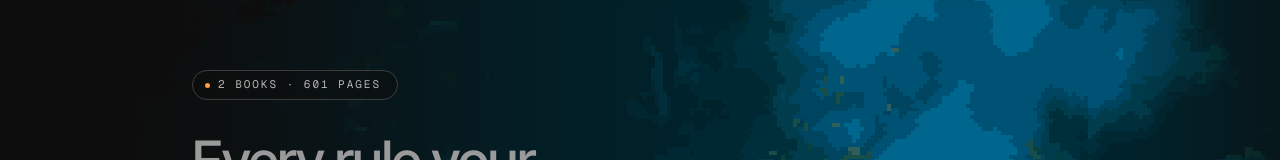
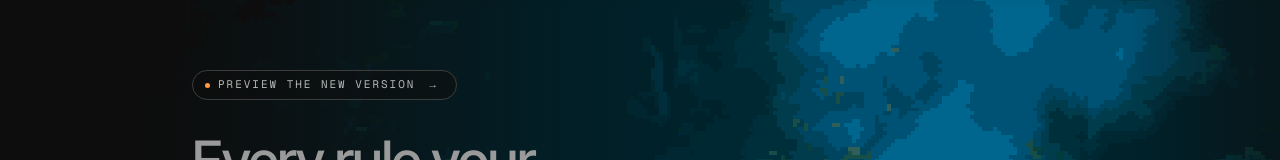
Before and after one commit to Beergut-Brian/daggerheart-pdf-site, a Next.js app: page / in a window 1280 px wide. Shown: the part 151-311 px from the top of the page. Built offline with nearby package versions, Linux system fonts and the light colour scheme; no server answers.

Commit message:
Landing: 'Preview the new version' replaces the book-count tag; opens /table with HTML-in-Canvas, else explains (Chrome 157+; Firefox/Safari not yet) (Kaden, Nov 18)

```diff
--- /dev/null
+++ b/app/components/PreviewTag.tsx
@@ -0,0 +1,51 @@
+"use client";
+
+import { useRef, useSyncExternalStore } from "react";
+
+const noSubscribe = () => () => {};
+
+/** True when this browser can draw live HTML into a canvas (the /table preview needs it). */
+export function canDrawHtmlInCanvas(): boolean {
+  if (typeof document === "undefined") return false;
+  const proto = HTMLCanvasElement.prototype as unknown as Record<string, unknown>;
+  const markup = "layoutSubtree" in proto || "content" in proto;
+  if (!markup) return false;
+  try {
+    const gl = document.createElement("canvas").getContext("webgl2") as unknown as Record<string, unknown> | null;
+    if (!gl) return false;
+    return "texElementImage2D" in gl || "texElementSubImage2D" in gl;
+  } catch {
+    return false;
+  }
+}
+
+/** Hero tag: opens the HTML-in-Canvas table where the browser supports it, otherwise explains why not. */
+export default function PreviewTag({ href = "/table" }: { href?: string }) {
+  // null on the server and during hydration, the real answer in the browser
+  const supported = useSyncExternalStore<boolean | null>(noSubscribe, canDrawHtmlInCanvas, () => null);
+  const dialog = useRef<HTMLDialogElement>(null);
+
+  const onClick = () => {
+    if (supported ?? canDrawHtmlInCanvas()) {
+      window.location.assign(href);
+    } else {
+      dialog.current?.showModal();
+    }
+  };
+
+  return (
+    <>
+      <button type="button" className="tag tag-button" onClick={onClick} data-supported={supported === null ? undefined : String(supported)}>
+        Preview the new version
+      </button>
+      <dialog ref={dialog} className="preview-dialog" aria-labelledby="preview-dialog-title">
+        <h2 id="preview-dialog-title">Not in this browser yet</h2>
+        <p>The new version draws the page inside a 3D scene with HTML-in-Canvas. You need Chrome 157 or later to see it.</p>
+        <p>Firefox and Safari have not shipped support yet. Please try again later.</p>
+        <form method="dialog">
+          <button type="submit" className="preview-dialog-close" autoFocus>Got it</button>
+        </form>
+      </dialog>
+    </>
+  );
+}
--- a/app/page.tsx
+++ b/app/page.tsx
@@ -1,6 +1,6 @@
 import { preload } from "react-dom";
-import { shelfTag } from "./books";
 import Cta from "./components/Cta";
+import PreviewTag from "./components/PreviewTag";
 import SiteNav from "./components/SiteNav";
 import SplatHero from "./components/SplatHero";
 
@@ -21,7 +21,7 @@ export default function Home() {
           <SplatHero />
           <div className="hero-shade" />
           <div className="hero-copy">
-            <span className="tag">{shelfTag()}</span>
+            <PreviewTag />
             <h1 className="display" id="hero-title"><span className="dim">Every rule your party needs.</span><span className="bright">Just keep it out of the fire.</span></h1>
             <p className="lead">The Core Rulebook and Hope &amp; Fear. Every page, searchable.</p>
             <Cta href="/resources">Daggerheart Resources</Cta>
--- a/app/styles/base.css
+++ b/app/styles/base.css
@@ -74,6 +74,26 @@ button { font: inherit; color: inherit; background: none; border: 0; padding: 0;
   background: var(--color-ember);
 }
 
+/* the hero tag as a button (preview of the HTML-in-Canvas table) */
+.tag-button { cursor: pointer; transition: color var(--dur-fast), border-color var(--dur-fast); }
+.tag-button::after { content: "\2192"; margin-left: var(--space-1); }
+.tag-button:hover, .tag-button:focus-visible { color: var(--color-text); border-color: var(--color-text-soft); }
+.tag-button:focus-visible { outline: 2px solid var(--color-ember); outline-offset: 2px; }
+.preview-dialog {
+  margin: auto; max-width: min(26rem, calc(100vw - 2rem)); padding: var(--space-6);
+  border: 1px solid var(--color-line-strong); border-radius: var(--radius-md);
+  background: var(--color-nav-bg); color: var(--color-nav-ink);
+  box-shadow: var(--shadow-nav);
+}
+.preview-dialog::backdrop { background: rgb(0 0 0 / 0.6); }
+.preview-dialog h2 { margin: 0 0 var(--space-3); font-size: var(--text-body); font-weight: var(--weight-semibold); }
+.preview-dialog p { margin: 0 0 var(--space-3); font-size: var(--text-small); line-height: 1.5; color: var(--color-nav-link); }
+.preview-dialog-close {
+  margin-top: var(--space-2); padding: var(--space-2) var(--space-5); cursor: pointer;
+  border: 1px solid currentColor; border-radius: var(--radius-full); background: transparent; color: var(--color-nav-ink);
+  font: inherit; font-size: var(--text-small);
+}
+
 /* ---------- Display headline: dim first line, bright rest ---------- */
 .display {
   margin: 0; font-weight: var(--weight-medium);
```
Also changed, not shown: 2 other files (tests, documents, lock files or other folders).
